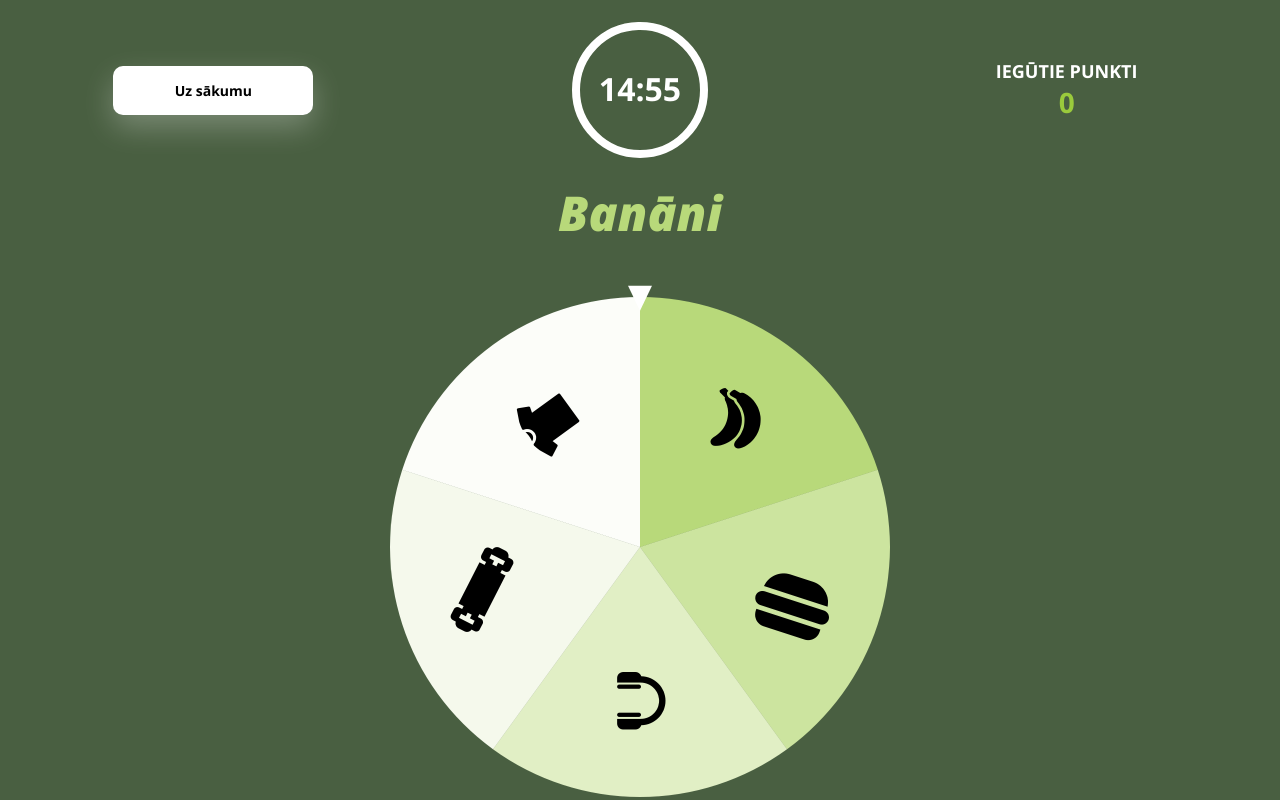
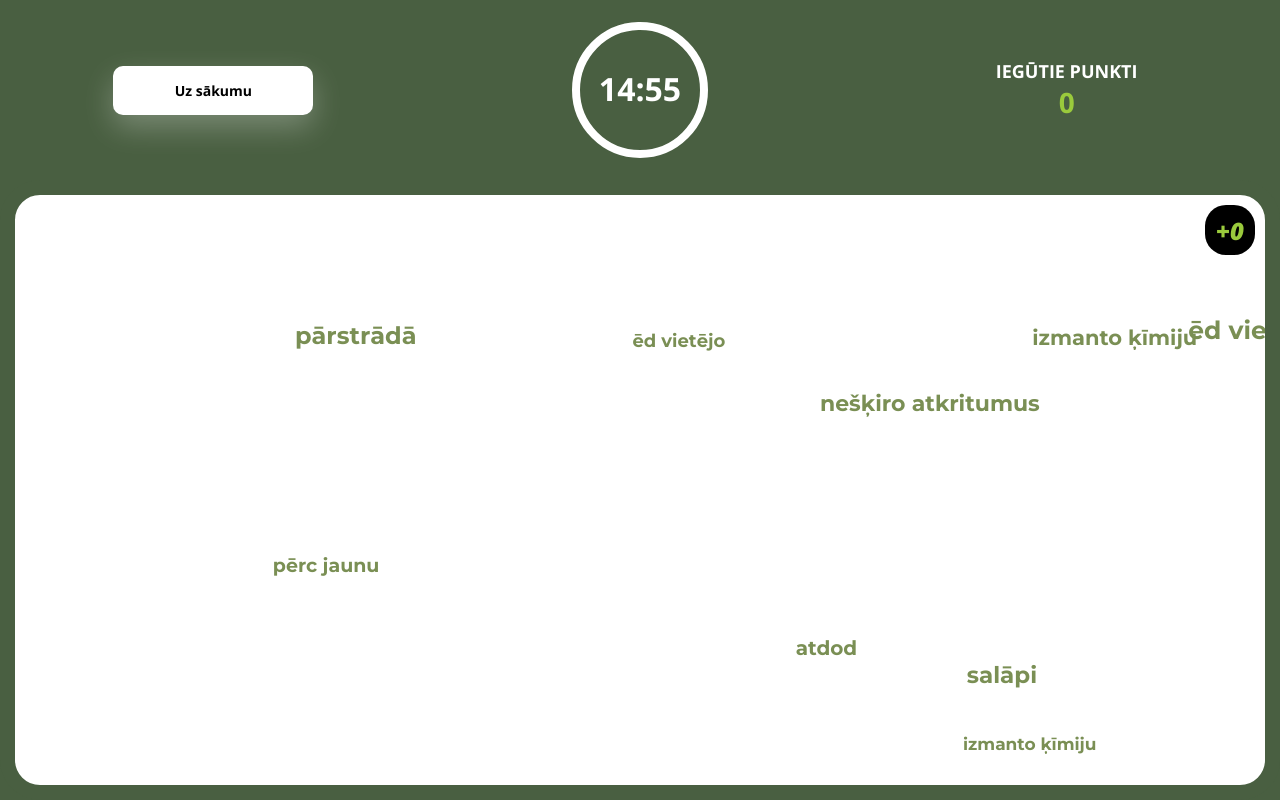
Before and after one commit to Devkeycrap/iegriez-pasauli, a Next.js app: page /game in a window 1280 px wide. Built offline with nearby package versions, Linux system fonts and the light colour scheme.

Commit message:
Stage: 4, update

```diff
--- a/components/Words.component.tsx
+++ b/components/Words.component.tsx
@@ -116,7 +116,7 @@ export default class Words extends Component<WordProps> {
       this.setState({objCount: this.state.objCount-1});
     } else if (e.target.tagName == "LABEL") {
       e.target.style.color = "#FD6579"; // else if clicked word is incorrect, we set the color to red
-      e.target.style.fontWeight = "bold";
+      e.target.style.pointerEvents = "none";
     }
   }
 
--- a/pages/game.tsx
+++ b/pages/game.tsx
@@ -17,7 +17,7 @@ import IPoints from "../models/Points.model";
 import { motion } from "framer-motion";
 
 export default function Game({ isActive, setIsActive }) {
-  const [stage, setStage] = useState(1);
+  const [stage, setStage] = useState(4);
   const [gameObj, setGameObj] = useState(null);
   const [gameEnded, setGameEnded] = useState(false);
   const [points, setPoints] = useState<IPoints>({
--- a/styles/words.module.scss
+++ b/styles/words.module.scss
@@ -38,7 +38,8 @@
     width: 90%;
     padding: 10px;
     label {
-        color: black;
+        color: rgb(122, 143, 84);
+        //-webkit-text-stroke: 0.5px black;
         font-weight: bold;
         font-family: montserrat, Sans-serif;
         -webkit-user-select: none;
```
